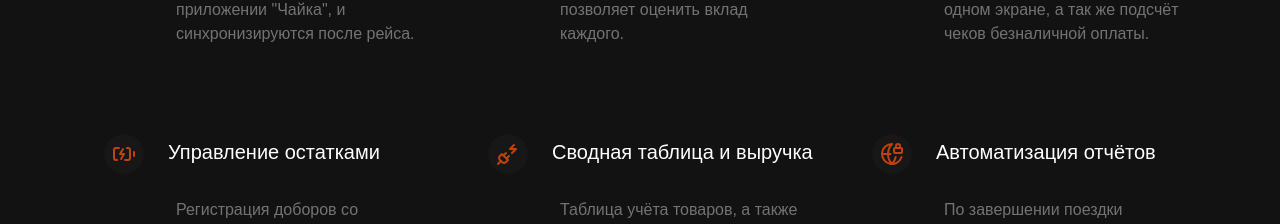
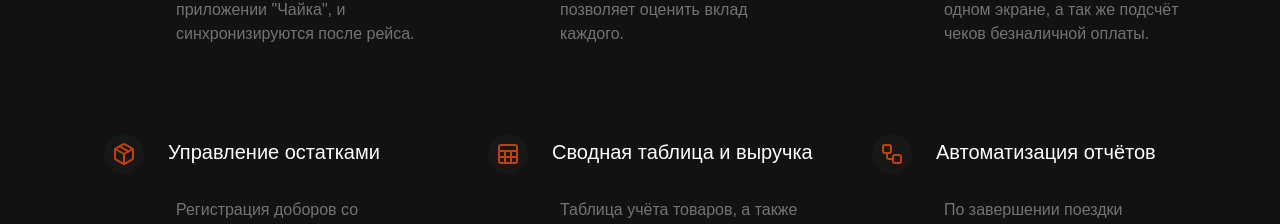
Before and after one commit to Chaika-Team/ChaikaLanding, a React (Vite) app: page / in a window 1280 px wide. Shown: the part 6215-6439 px from the top of the page. Built offline with nearby package versions, Linux system fonts and the light colour scheme; a web font is replaced by a local one.

Commit message:
[CHL-14] Change icons in features section

```diff
--- a/src/constants/index.jsx
+++ b/src/constants/index.jsx
@@ -1,9 +1,8 @@
-import { BotMessageSquare } from "lucide-react";
-import { BatteryCharging } from "lucide-react";
+import { Package } from "lucide-react";
 import { Fingerprint } from "lucide-react";
 import { ShieldHalf } from "lucide-react";
-import { PlugZap } from "lucide-react";
-import { GlobeLock } from "lucide-react";
+import { Sheet } from "lucide-react";
+import { Workflow } from "lucide-react";
 import { Monitor } from "lucide-react"
 import { WifiOff } from "lucide-react";
 import { ChartNoAxesCombined } from "lucide-react";
@@ -40,19 +39,19 @@ export const features = [
       "Информация обо всех произведённых операциях на одном экране, а так же подсчёт чеков безналичной оплаты.",
   },
   {
-    icon: <BatteryCharging />,
+    icon: <Package />,
     text: "Управление остатками",
     description:
       "Регистрация доборов со штабного вагона, быстрый доступ к текущим остаткам товаров.",
   },
   {
-    icon: <PlugZap />,
+    icon: <Sheet />,
     text: "Сводная таблица и выручка",
     description:
       "Таблица учёта товаров, а также выручка за поездку формируются автоматически.",
   },
   {
-    icon: <GlobeLock />,
+    icon: <Workflow />,
     text: "Автоматизация отчётов",
     description:
       "По завершении поездки формируется отчёт, отправляющийся на сервер для последующей аналитики",
```
